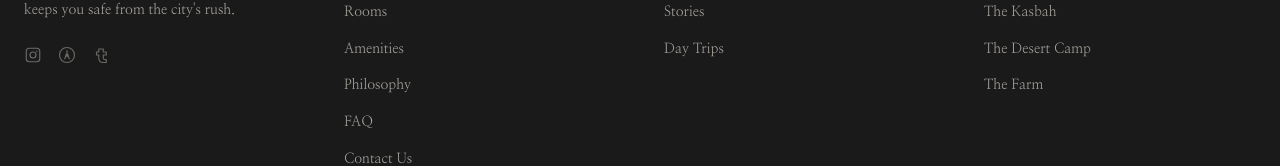
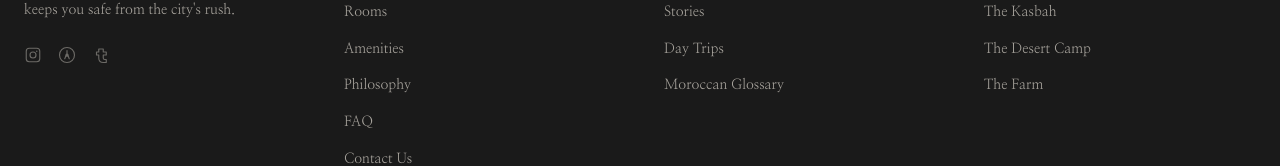
Before and after one commit to indigoandlavender/riad-di-siena-6, a Next.js app: page / in a window 1280 px wide. Shown: the part 944-1110 px from the top of the page. Built offline with nearby package versions, Linux system fonts and the light colour scheme; no server answers; the database is empty.

Commit message:
Add files via upload

```diff
--- a/components/Footer.tsx
+++ b/components/Footer.tsx
@@ -148,7 +148,7 @@ export default function Footer() {
               <ul className="space-y-2">
                 <li>
                   <a
-                    href="https://slowmorocco.com/places"
+                    href="https://www.slowmorocco.com/places"
                     target="_blank"
                     rel="noopener noreferrer"
                     className="text-sand/70 text-sm hover:text-sand transition-colors"
@@ -158,7 +158,7 @@ export default function Footer() {
                 </li>
                 <li>
                   <a
-                    href="https://slowmorocco.com/stories"
+                    href="https://www.slowmorocco.com/stories"
                     target="_blank"
                     rel="noopener noreferrer"
                     className="text-sand/70 text-sm hover:text-sand transition-colors"
@@ -168,12 +168,22 @@ export default function Footer() {
                 </li>
                 <li>
                   <a
-                    href="https://slowmorocco.com/day-trips"
+                    href="https://www.slowmorocco.com/day-trips"
                     target="_blank"
                     rel="noopener noreferrer"
                     className="text-sand/70 text-sm hover:text-sand transition-colors"
                   >
                     Day Trips
+                  </a>
+                </li>
+                <li>
+                  <a
+                    href="https://www.slowmorocco.com/glossary"
+                    target="_blank"
+                    rel="noopener noreferrer"
+                    className="text-sand/70 text-sm hover:text-sand transition-colors"
+                  >
+                    Moroccan Glossary
                   </a>
                 </li>
               </ul>
--- a/components/SlowWaySouth.tsx
+++ b/components/SlowWaySouth.tsx
@@ -177,7 +177,7 @@ export default function SlowWaySouth({
 
             <div className="flex flex-col sm:flex-row gap-4 justify-center mb-6">
               <Link
-                href={`https://slowmorocco.com/journeys/${journeySlug}`}
+                href={`https://www.slowmorocco.com/journeys/${journeySlug}`}
                 target="_blank"
                 rel="noopener noreferrer"
                 className="inline-block border border-foreground px-10 py-4 text-xs tracking-[0.2em] uppercase hover:bg-foreground hover:text-background transition-colors"
@@ -196,7 +196,7 @@ export default function SlowWaySouth({
             <p className="text-xs text-muted-foreground mb-4">
               A journey by{" "}
               <a
-                href="https://slowmorocco.com"
+                href="https://www.slowmorocco.com"
                 target="_blank"
                 rel="noopener noreferrer"
                 className="underline hover:text-foreground transition-colors"
@@ -207,7 +207,7 @@ export default function SlowWaySouth({
 
             {/* Day Adventures Link */}
             <a
-              href="https://slowmorocco.com/day-trips"
+              href="https://www.slowmorocco.com/day-trips"
               target="_blank"
               rel="noopener noreferrer"
               className="inline-block text-xs tracking-[0.15em] uppercase text-muted-foreground hover:text-foreground transition-colors"
```
